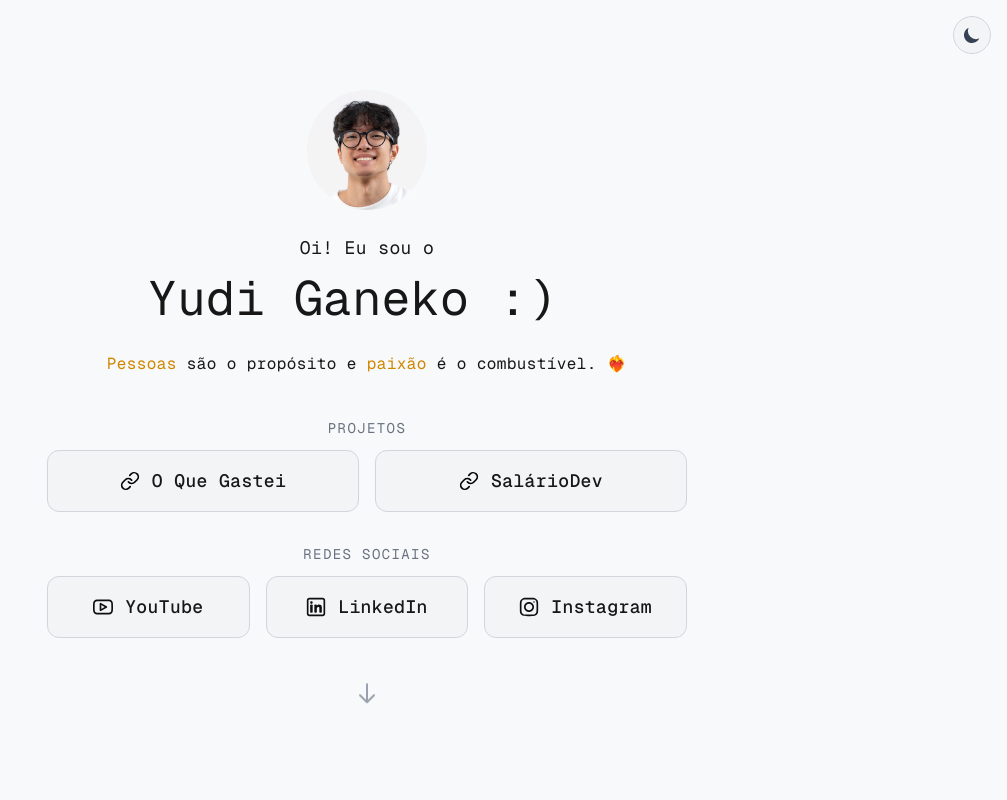
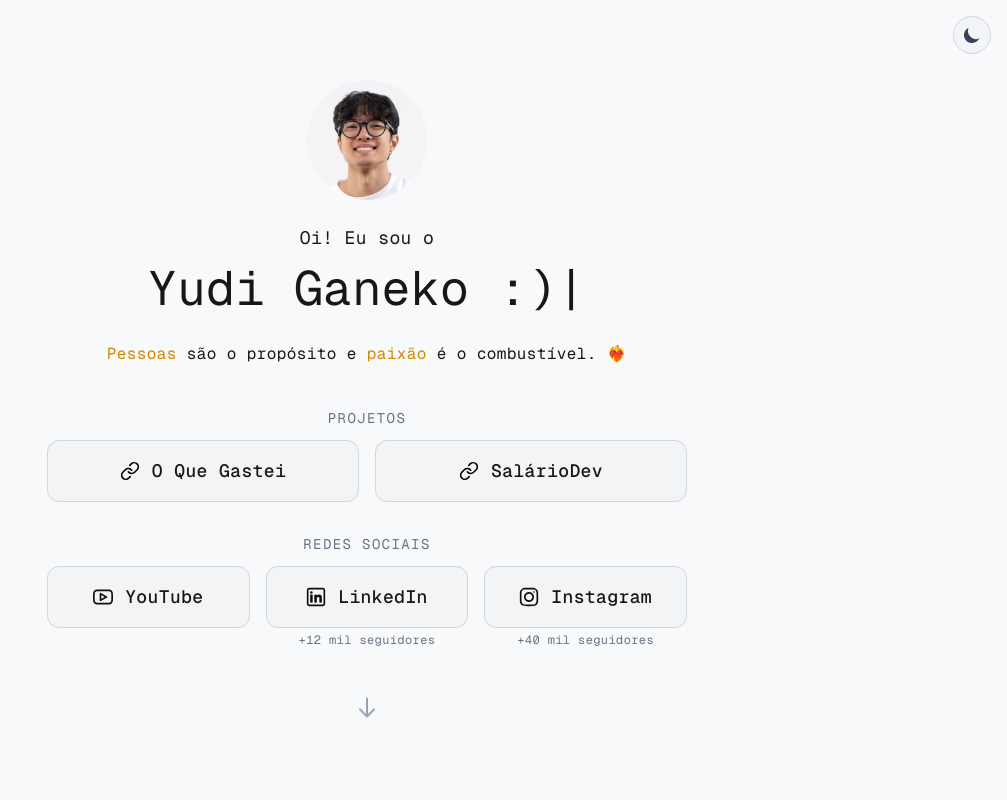
Before and after one commit to YudiG12/yudiganeko.com, a Next.js app: page / in a window 1280 px wide. Shown: the top 800 px of the page, without its empty margins (273-1280 px from the left). Built offline with nearby package versions, Linux system fonts and the light colour scheme; no server answers.

Commit message:
add contagem de seguidores

```diff
--- a/app/page.tsx
+++ b/app/page.tsx
@@ -2,7 +2,35 @@
 import ExperienceList from "./experiences";
 import NameAnimation from "./name-animation";
 
-export default function Home() {
+async function getYoutubeSubscribers(): Promise<number | null> {
+  const apiKey = process.env.YOUTUBE_API_KEY;
+  if (!apiKey) return null;
+
+  try {
+    const res = await fetch(
+      `https://www.googleapis.com/youtube/v3/channels?part=statistics&forHandle=@yudiganeko&key=${apiKey}`,
+      { next: { revalidate: 3600 } }
+    );
+    if (!res.ok) return null;
+    const data = await res.json();
+    const count = data?.items?.[0]?.statistics?.subscriberCount;
+    return count ? Number(count) : null;
+  } catch {
+    return null;
+  }
+}
+
+function formatCount(n: number): string {
+  const truncated = Math.floor(n / 10) * 10;
+  if (truncated >= 1_000) {
+    return `+${(truncated / 1_000).toString().replace(".", ",")} mil`;
+  }
+  return `+${truncated}`;
+}
+
+export default async function Home() {
+  const youtubeSubscribers = await getYoutubeSubscribers();
+
   return (
     <div className="font-mono tracking-wide grid items-center min-h-screen xl:px-60 lg:px-30 md:px-10 px-10 pb-10">
       <main className="flex text-lg flex-col row-start-2">
@@ -66,7 +94,8 @@
             <h2 className="text-sm uppercase tracking-widest text-gray-500 dark:text-gray-400 mt-8 mb-3 text-center">
               Redes sociais
             </h2>
-            <div className="grid grid-cols-1 sm:grid-cols-3 gap-4">
+            <div className="grid grid-cols-1 sm:grid-cols-3 gap-4 items-start">
+              <div className="flex flex-col">
                 <a
                   href="https://youtube.com/@yudiganeko"
                   target="_blank"
@@ -84,6 +113,13 @@
                     YouTube
                   </span>
                 </a>
+                {youtubeSubscribers !== null && (
+                  <span className="text-xs text-gray-500 dark:text-gray-400 text-center mt-1">
+                    {formatCount(youtubeSubscribers)} inscritos
+                  </span>
+                )}
+              </div>
+              <div className="flex flex-col">
                 <a
                   href="https://www.linkedin.com/in/lucas-yudi-ganeko-1ba3b3178"
                   target="_blank"
@@ -101,6 +137,11 @@
                     LinkedIn
                   </span>
                 </a>
+                <span className="text-xs text-gray-500 dark:text-gray-400 text-center mt-1">
+                  +12 mil seguidores
+                </span>
+              </div>
+              <div className="flex flex-col">
                 <a
                   href="https://instagram.com/ganekoyudi"
                   target="_blank"
@@ -118,6 +159,10 @@
                     Instagram
                   </span>
                 </a>
+                <span className="text-xs text-gray-500 dark:text-gray-400 text-center mt-1">
+                  +40 mil seguidores
+                </span>
+              </div>
             </div>
           </div>
           <div className="mt-12 animate-bounce">
```
Lines whose indentation alone changed are shown as unchanged.
